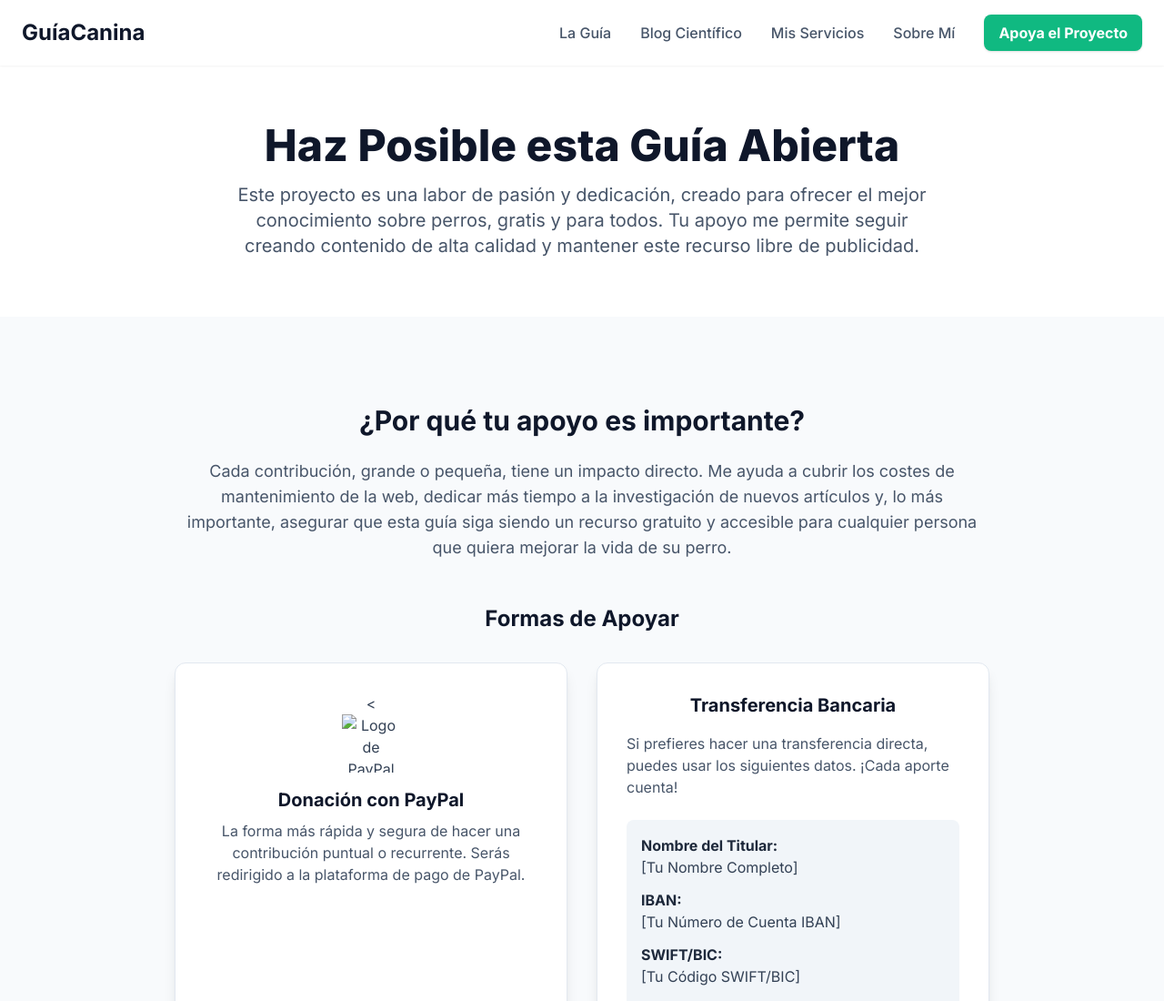
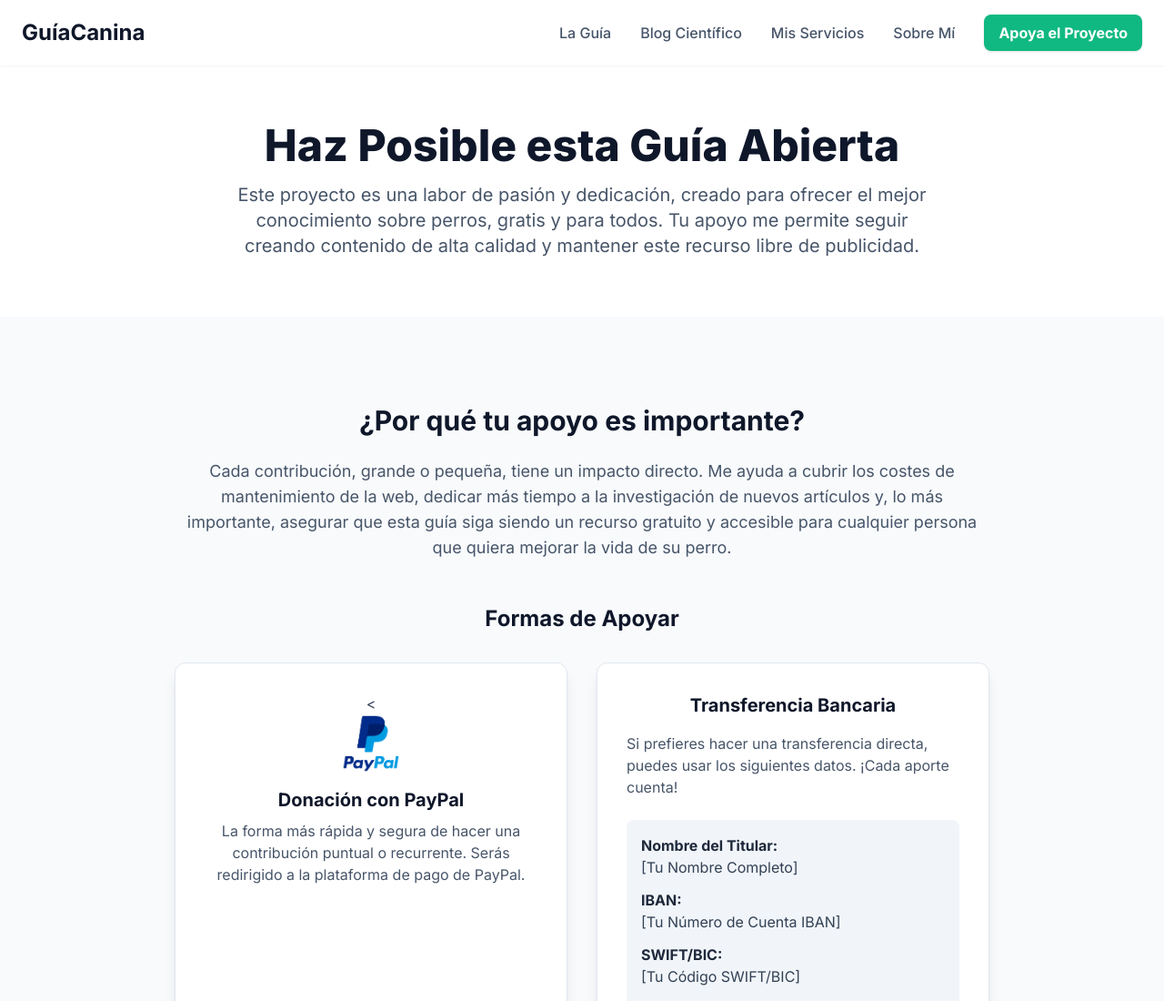
Before and after one commit to yurawasi/allkuyachana, a plain HTML site: page apoyame.html in a window 1280 px wide. Shown: the top 1100 px of the page at 91% size. Drawn offline with nearby package versions, Linux system fonts and the light colour scheme.

Commit message:
Update apoyame.html
correcion nombre logo paypal

```diff
--- a/apoyame.html
+++ b/apoyame.html
@@ -65,7 +65,7 @@
                     <div class="grid md:grid-cols-2 gap-8">
                         <!-- Opción 1: PayPal -->
                         <div class="bg-white p-8 rounded-xl shadow-lg border border-slate-200 flex flex-col items-center text-center">
-                            <<img src="images/paypal-logo.png" alt="Logo de PayPal" class="h-16 w-16 mb-4">
+                            <<img src="images/logo-paypal.png" alt="Logo de PayPal" class="h-16 w-16 mb-4">
                             <h4 class="text-xl font-bold text-slate-900 mb-2">Donación con PayPal</h4>
                             <p class="text-slate-600 mb-6 flex-grow">La forma más rápida y segura de hacer una contribución puntual o recurrente. Serás redirigido a la plataforma de pago de PayPal.</p>
                             <a href="#" class="mt-auto w-full bg-sky-600 text-white font-semibold py-3 px-6 rounded-lg hover:bg-sky-700 transition duration-300">Donar con PayPal</a>
```
